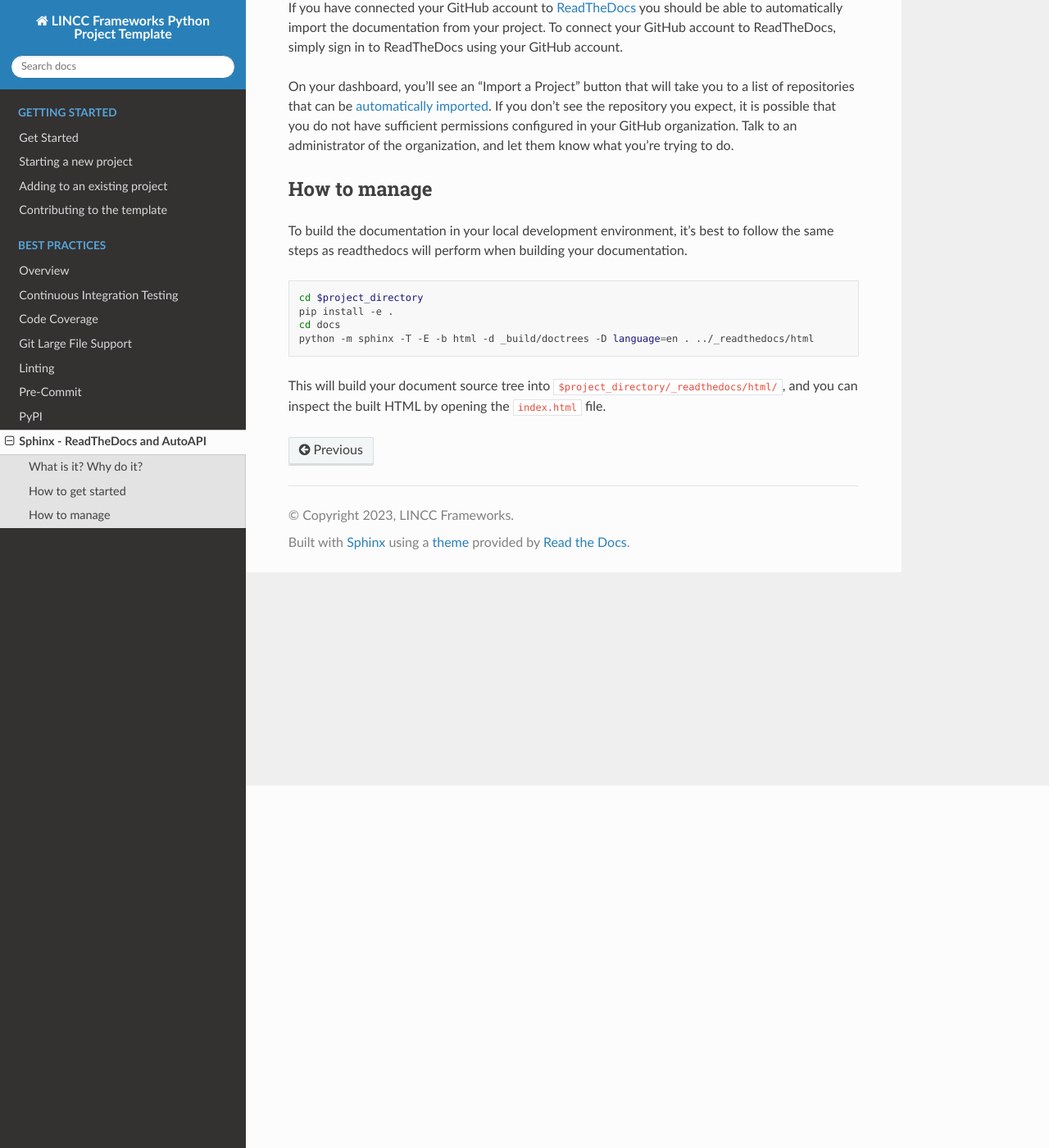
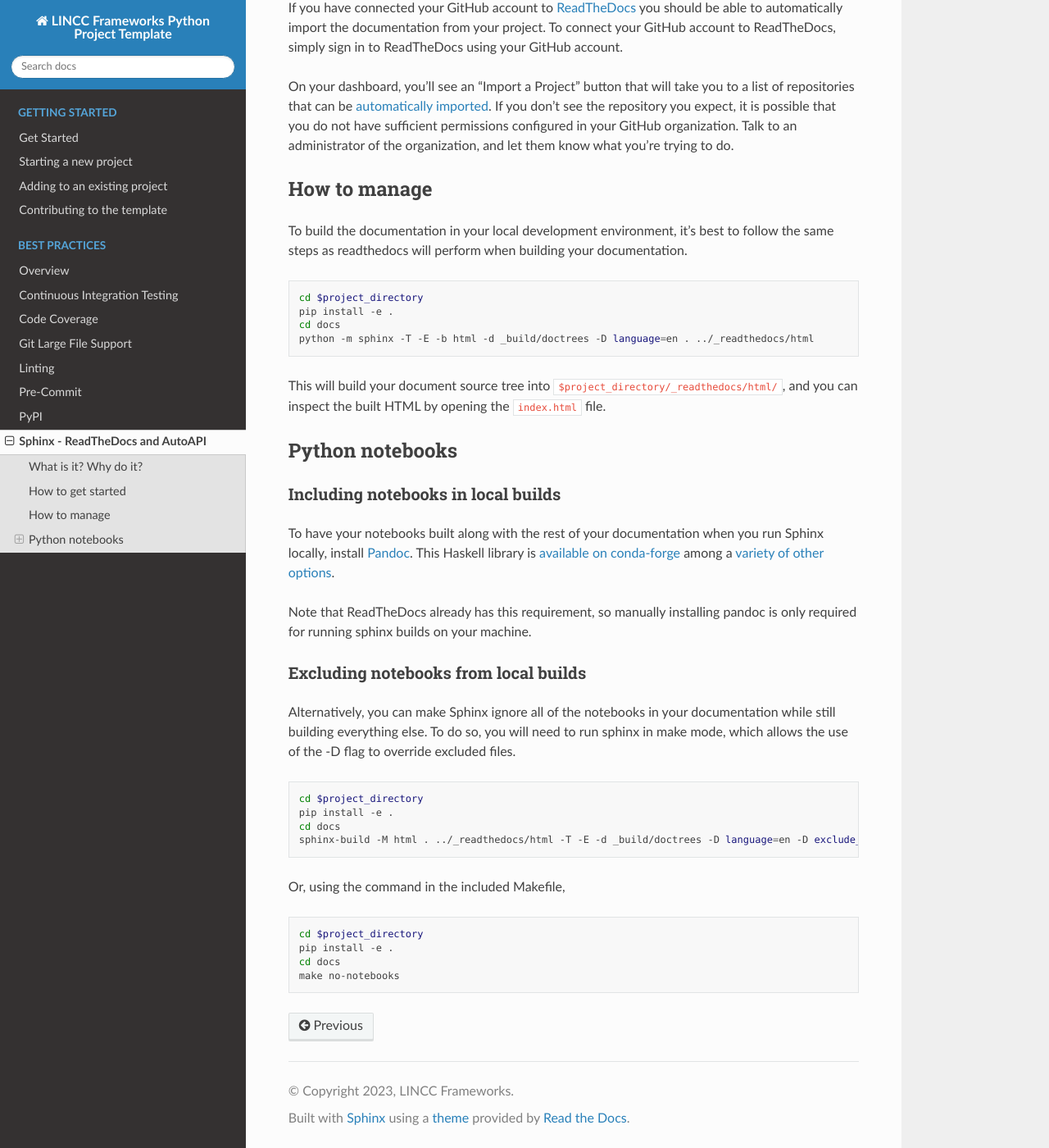
Before and after one commit to lincc-frameworks/python-project-template, a Sphinx documentation site: the page built from docs/practices/sphinx.rst, in a window 1280 px wide and 1400 px high, scrolled down 442 px. Shown: the whole window at 82% size. Built offline with Sphinx 7.4.7 and the Read the Docs theme 2.0.0, drawn with Linux system fonts in a browser that asks for light colours; the version number could not be read and is left out.

Commit message:
Updating documentation for notebooks

```diff
--- a/docs/practices/sphinx.rst
+++ b/docs/practices/sphinx.rst
@@ -42,3 +42,41 @@ follow the same steps as readthedocs will perform when building your documentati
 
 This will build your document source tree into ``$project_directory/_readthedocs/html/``,
 and you can inspect the built HTML by opening the ``index.html`` file.
+
+Python notebooks
+-------------------------------------------------------------------------------
+
+Including notebooks in local builds
+...............................................................................
+
+To have your notebooks built along with the rest of your documentation when you
+run Sphinx locally, install `Pandoc <https://pandoc.org/>`_. This Haskell library
+is `available on conda-forge <https://github.com/conda-forge/pandoc-feedstock>`_
+among a `variety of other options <https://pandoc.org/installing.html>`_.
+
+Note that ReadTheDocs already has this requirement, so manually installing pandoc
+is only required for running sphinx builds on your machine.
+
+
+Excluding notebooks from local builds
+...............................................................................
+
+Alternatively, you can make Sphinx ignore all of the notebooks in your documentation
+while still building everything else. To do so, you will need to run sphinx in make
+mode, which allows the use of the -D flag to override excluded files.
+
+.. code-block:: bash
+
+    cd $project_directory
+    pip install -e .
+    cd docs
+    sphinx-build -M html . ../_readthedocs/html -T -E -d _build/doctrees -D language=en -D exclude_patterns="notebooks/*"
+
+Or, using the command in the included Makefile,
+
+.. code-block:: bash
+
+    cd $project_directory
+    pip install -e .
+    cd docs
+    make no-notebooks
--- a/docs/source/new_project.rst
+++ b/docs/source/new_project.rst
@@ -55,6 +55,10 @@ If you are using `virtual environments <https://packaging.python.org/en/latest/g
 create a new environment with your choice of environment tools (virtualenv, conda, etc.) and activate it.
 This step is optional, but we recommend using virtual environments to better manage different project's dependencies.
 See Python's `description of virtual environments <https://packaging.python.org/en/latest/guides/installing-using-pip-and-virtual-environments/>`_ for more details.
+
+.. tip::
+  Projects using Python notebooks will need to have ``pandoc`` installed to convert notebooks to html locally.
+  Pandoc is `available on conda-forge <https://github.com/conda-forge/pandoc-feedstock>`_, so conda can be a convenient way to keep these dependencies grouped together.
 
 Install your new package
 ----------------------------------------------------
--- a/python-project-template/docs/conf.py.jinja
+++ b/python-project-template/docs/conf.py.jinja
@@ -27,6 +27,7 @@ version = ".".join(release.split(".")[:2])
 # https://www.sphinx-doc.org/en/master/usage/configuration.html#general-configuration
 
 extensions = ["sphinx.ext.mathjax", "sphinx.ext.napoleon", "sphinx.ext.viewcode"]
+
 extensions.append("autoapi.extension")
 {%- if include_notebooks %}
 extensions.append("nbsphinx")
```
